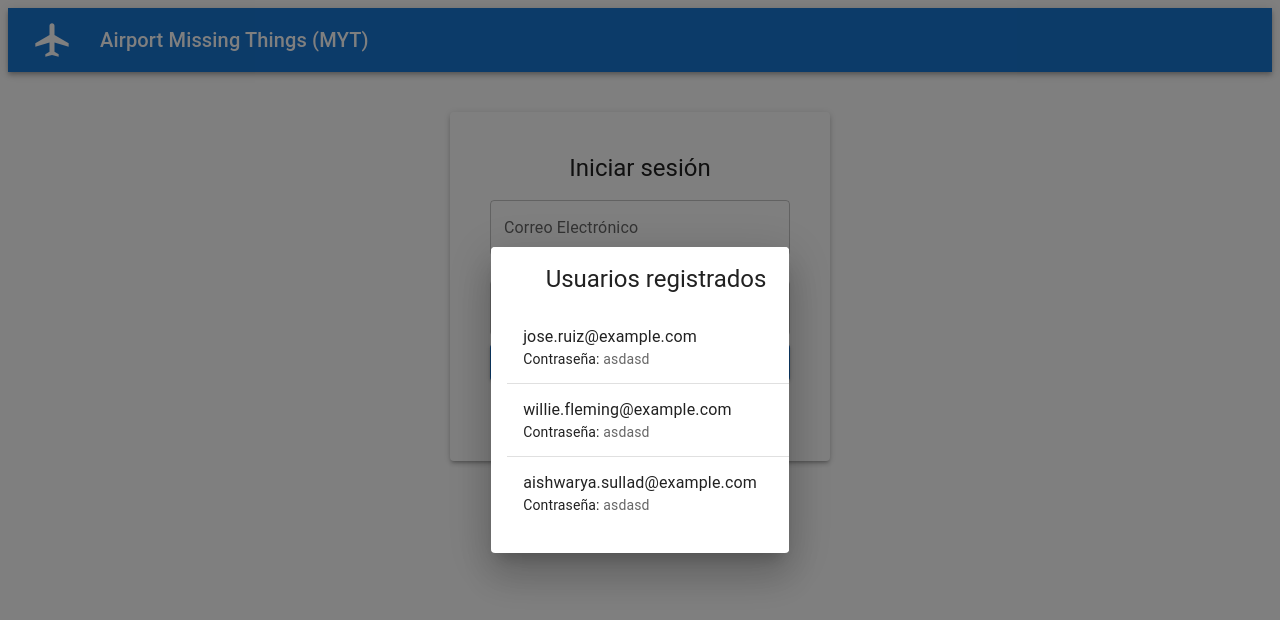
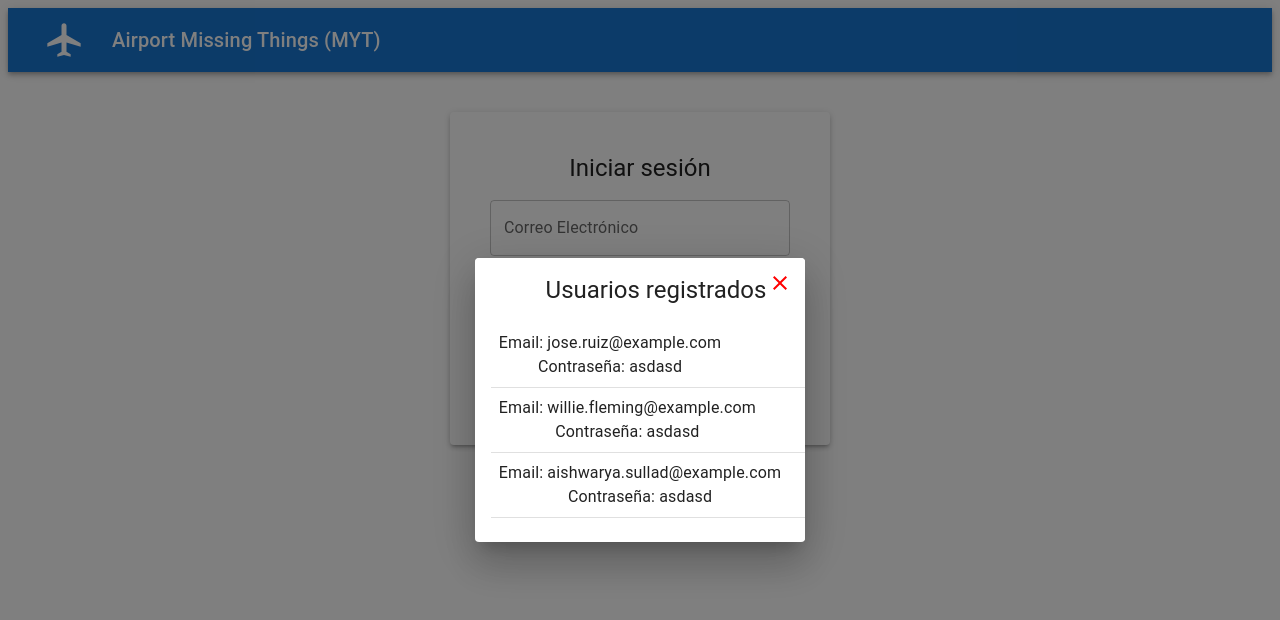
Before and after one commit to leanoviedo/project_final_vitejs, a React (Vite) app: page / in a window 1280 px wide. Both pictures are taken after a click on the button "USUARIOS REGISTRADOS". Shown: the top 620 px of the page. Built offline with nearby package versions, Linux system fonts and the light colour scheme.

Commit message:
Improved UX and UI in the list of previously registered users

```diff
--- a/src/components/FormLogin.tsx
+++ b/src/components/FormLogin.tsx
@@ -1,4 +1,4 @@
-import React, { useState } from "react";
+import React, { useEffect, useState } from "react";
 import {
   Typography,
   TextField,
@@ -7,17 +7,16 @@ import {
   Card,
   Box,
   AppBar,
-  IconButton,
   Toolbar,
   Snackbar,
   Alert,
+  Dialog,
+  List,
+  Divider,
+  Paper,
   CardContent,
   ListItem,
-  List,
-  Divider,
-  ListItemText,
-  Paper,
-  Dialog,
+  IconButton,
 } from "@mui/material";
 import { Link, useNavigate } from "react-router-dom";
 import { useAppSelector } from "../redux/hooks";
@@ -25,14 +24,17 @@ import { selectRegistrationData } from "../redux/slices/RegistrationSlices";
 import AirplanemodeActiveOutlinedIcon from "@mui/icons-material/AirplanemodeActiveOutlined";
 import { useFormik } from "formik";
 import * as yup from "yup";
+import { UserData } from "../model/interface";
+import CloseIcon from "@mui/icons-material/Close";
 
 const FormLogin = () => {
   const registrationData = useAppSelector(selectRegistrationData);
   const navigate = useNavigate();
   const [errorSnackbarOpen, setErrorSnackbarOpen] = useState(false);
   const [errorSnackbarMessage, setErrorSnackbarMessage] = useState("");
-  const [state, setState] = useState({ bottom: false });
-
+  const [isRegisteredUsersDialogOpen, setRegisteredUsersDialogOpen] =
+    useState(false);
+  const [selectedUser, setSelectedUser] = useState<UserData | null>(null);
   const validationSchema = yup.object().shape({
     email: yup
       .string()
@@ -80,21 +82,23 @@ const FormLogin = () => {
     },
   });
 
-  const toggleDrawer =
-    (anchor: string, open: boolean) =>
-    (event: React.KeyboardEvent | React.MouseEvent) => {
-      if (
-        event &&
-        event.type === "keydown" &&
-        ((event as React.KeyboardEvent).key === "Tab" ||
-          (event as React.KeyboardEvent).key === "Shift")
-      ) {
-        return;
-      }
-      setState({ ...state, [anchor]: open });
+  const toggleRegisteredUsersDialog = () => {
+    setRegisteredUsersDialogOpen(!isRegisteredUsersDialogOpen);
+  };
+  const handleUserSelection = (user: UserData) => {
+    setSelectedUser(user);
   };
 
-  const list = (_anchor: string) => (
+  useEffect(() => {
+    if (selectedUser) {
+      formik.setValues({
+        email: selectedUser.email,
+        password: selectedUser.login.password,
+      });
+    }
+  }, [selectedUser]);
+
+  const listRegisteredUsers = (
     <Card>
       <Paper
         elevation={3}
@@ -110,62 +114,26 @@ const FormLogin = () => {
           Usuarios registrados
         </Typography>
         <List sx={{ width: "100%" }}>
-          <ListItem alignItems="flex-start">
-            <ListItemText
-              primary="jose.ruiz@example.com"
-              secondary={
-                <React.Fragment>
-                  <Typography
-                    sx={{ display: "inline" }}
-                    component="span"
-                    variant="body2"
-                    color="text.primary"
+          {registrationData.map((user, index) => (
+            <React.Fragment key={index}>
+              <ListItem
+                onClick={() => handleUserSelection(user)}
+                style={{
+                  padding: 8,
+                  cursor: "pointer",
+                  transition: "background-color 0.3s",
+                  backgroundColor:
+                    selectedUser === user ? "rgb(25,118,210)" : "transparent",
+                }}
               >
-                    Contraseña:
-                  </Typography>
-                  {" asdasd"}
-                </React.Fragment>
-              }
-            />
+                <div style={{ textAlign: "center" }}>
+                  <Typography>{`Email: ${user.email}`}</Typography>
+                  <Typography>{`Contraseña: ${user.login.password}`}</Typography>
+                </div>
               </ListItem>
               <Divider variant="fullWidth" component="li" />
-          <ListItem alignItems="flex-start">
-            <ListItemText
-              primary=" willie.fleming@example.com"
-              secondary={
-                <React.Fragment>
-                  <Typography
-                    sx={{ display: "inline" }}
-                    component="span"
-                    variant="body2"
-                    color="text.primary"
-                  >
-                    Contraseña:
-                  </Typography>
-                  {" asdasd"}
             </React.Fragment>
-              }
-            />
-          </ListItem>
-          <Divider variant="fullWidth" component="li" />
-          <ListItem alignItems="flex-start">
-            <ListItemText
-              primary="aishwarya.sullad@example.com"
-              secondary={
-                <React.Fragment>
-                  <Typography
-                    sx={{ display: "inline" }}
-                    component="span"
-                    variant="body2"
-                    color="text.primary"
-                  >
-                    Contraseña:
-                  </Typography>
-                  {" asdasd"}
-                </React.Fragment>
-              }
-            />
-          </ListItem>
+          ))}
         </List>
       </Paper>
     </Card>
@@ -175,16 +143,9 @@ const FormLogin = () => {
     <Grid container justifyContent="center" alignItems="center">
       <AppBar position="static">
         <Toolbar>
-          <IconButton
-            size="large"
-            edge="start"
-            color="inherit"
-            aria-label="menu"
-            sx={{ mr: 2 }}
-            href="/"
-          >
+          <Button color="inherit" sx={{ mr: 2 }} component={Link} to="/">
             <AirplanemodeActiveOutlinedIcon sx={{ fontSize: 40 }} />
-          </IconButton>
+          </Button>
           <Typography variant="h6" component="div" sx={{ flexGrow: 1 }}>
             Airport Missing Things (MYT)
           </Typography>
@@ -195,16 +156,15 @@ const FormLogin = () => {
           <Typography component="h1" variant="h5" align="center">
             Iniciar sesión
           </Typography>
-          <Grid />
           <Box
             component="form"
             onSubmit={formik.handleSubmit}
             sx={{
               width: 300,
+              mt: 2,
             }}
           >
             <TextField
-              margin="normal"
               fullWidth
               id="email"
               label="Correo Electrónico"
@@ -212,9 +172,11 @@ const FormLogin = () => {
               error={formik.touched.email && Boolean(formik.errors.email)}
               helperText={formik.touched.email && formik.errors.email}
               autoComplete="email"
+              sx={{
+                mb: 1,
+              }}
             />
             <TextField
-              margin="normal"
               fullWidth
               label="Contraseña"
               type="password"
@@ -222,8 +184,11 @@ const FormLogin = () => {
               error={formik.touched.password && Boolean(formik.errors.password)}
               helperText={formik.touched.password && formik.errors.password}
               autoComplete="current-password"
+              sx={{
+                mb: 1,
+              }}
             />
-            <Button onClick={formik.submitForm} fullWidth variant="contained">
+            <Button fullWidth variant="contained" type="submit">
               Iniciar sesión
             </Button>
             <Link
@@ -244,25 +209,28 @@ const FormLogin = () => {
               alignItems: "center",
             }}
           >
-            {(["bottom"] as const).map((anchor) => (
-              <React.Fragment key={anchor}>
             <Button
-                  onClick={toggleDrawer(anchor, true)}
+              onClick={toggleRegisteredUsersDialog}
               variant="contained"
-                  sx={{ textAlign: "center" }}
+              sx={{ mt: 2 }}
             >
               Usuarios Registrados
             </Button>
             <Dialog
-                  open={state[anchor]}
-                  onClose={toggleDrawer(anchor, false)}
+              open={isRegisteredUsersDialogOpen}
+              onClose={toggleRegisteredUsersDialog}
             >
-                  {list(anchor)}
+              <IconButton
+                sx={{ position: "absolute", top: 5, right: 5, color: "red" }}
+                onClick={toggleRegisteredUsersDialog}
+              >
+                <CloseIcon />
+              </IconButton>
+              {listRegisteredUsers}
             </Dialog>
-              </React.Fragment>
-            ))}
           </div>
         </CardContent>
+
         <Snackbar
           open={errorSnackbarOpen}
           autoHideDuration={6000}
```
Lines whose indentation alone changed are shown as unchanged.
